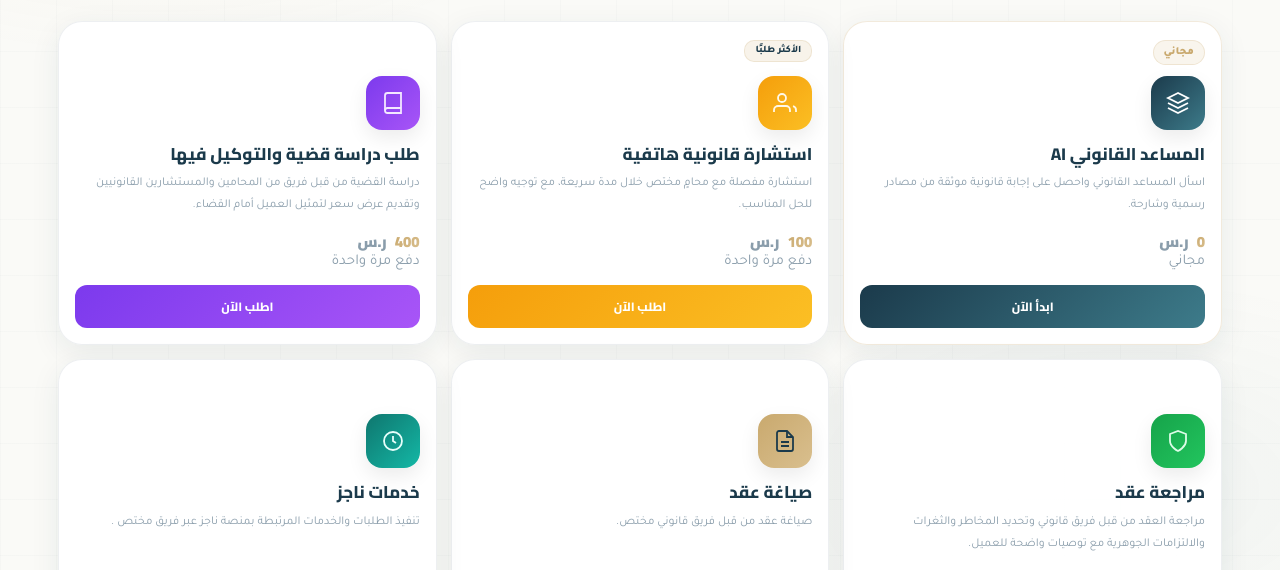
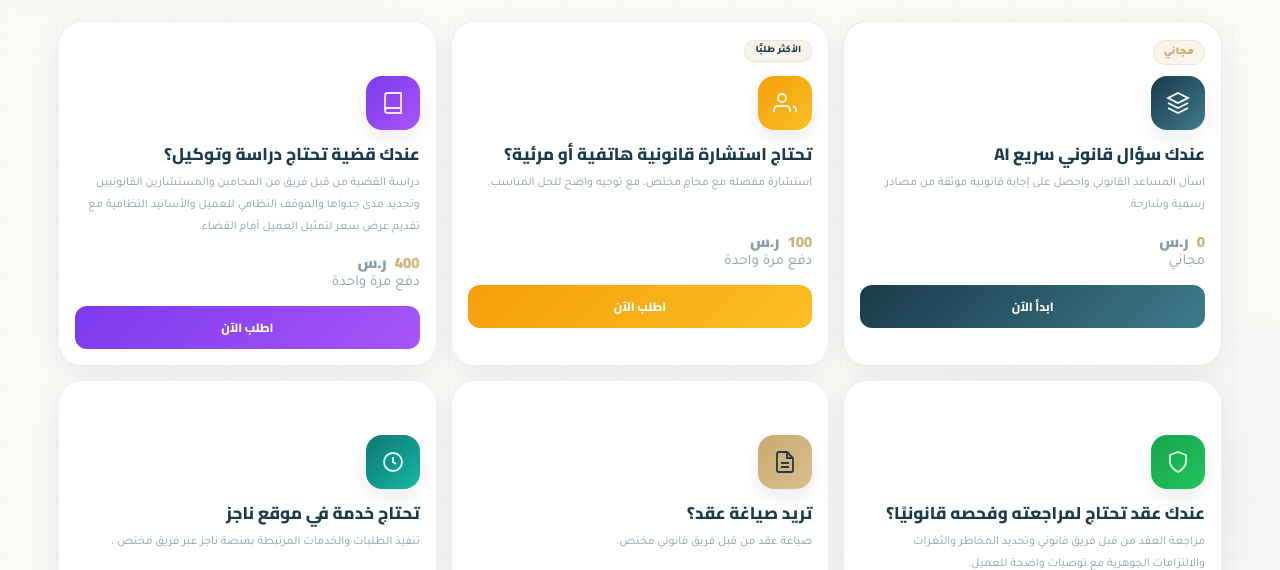
Before and after one commit to ka89801-source/araf-site-main, a website: page services.html in a window 1280 px wide. Shown: the part 229-799 px from the top of the page. Drawn offline with Linux system fonts and the light colour scheme.

Commit message:
Update services.html

```diff
--- a/services.html
+++ b/services.html
@@ -1025,7 +1025,7 @@
     </svg>
   </div>
 
-  <div class="service-title">المساعد القانوني AI</div>
+  <div class="service-title">عندك سؤال قانوني سريع AI</div>
 
   <div class="service-desc">
     اسأل المساعد القانوني واحصل على إجابة قانونية موثقة من مصادر رسمية وشارحة.
@@ -1053,8 +1053,8 @@
             <path d="M23 21v-2a4 4 0 0 0-3-3.87"/>
           </svg>
         </div>
-        <div class="service-title">استشارة قانونية هاتفية</div>
-        <div class="service-desc">استشارة مفصلة مع محامٍ مختص خلال مدة سريعة، مع توجيه واضح للحل المناسب.</div>
+        <div class="service-title">تحتاج استشارة قانونية هاتفية أو مرئية؟</div>
+        <div class="service-desc">استشارة مفصلة مع محامٍ مختص، مع توجيه واضح للحل المناسب.</div>
         <div class="card-footer">
           <div class="price">
             <div class="price-line"><span class="price-number">100</span><span class="price-currency">ر.س</span></div>
@@ -1072,8 +1072,8 @@
             <path d="M6.5 2H20v20H6.5A2.5 2.5 0 0 1 4 19.5v-15A2.5 2.5 0 0 1 6.5 2z"/>
           </svg>
         </div>
-        <div class="service-title">طلب دراسة قضية والتوكيل فيها</div>
-        <div class="service-desc">دراسة القضية من قبل فريق من المحامين والمستشارين القانونيين وتقديم عرض سعر لتمثيل العميل أمام القضاء.</div>
+        <div class="service-title">عندك قضية تحتاج دراسة وتوكيل؟</div>
+        <div class="service-desc">دراسة القضية من قبل فريق من المحامين والمستشارين القانونيين وتحديد مدى جدواها والموقف النظامي للعميل والأسانيد النظامية مع تقديم عرض سعر لتمثيل العميل أمام القضاء.</div>
         <div class="card-footer">
           <div class="price">
             <div class="price-line"><span class="price-number">400</span><span class="price-currency">ر.س</span></div>
@@ -1089,7 +1089,7 @@
             <path d="M12 22s8-4 8-10V5l-8-3-8 3v7c0 6 8 10 8 10z"/>
           </svg>
         </div>
-        <div class="service-title">مراجعة عقد</div>
+        <div class="service-title">عندك عقد تحتاج لمراجعته وفحصه قانونيًا؟</div>
         <div class="service-desc"> مراجعة العقد من قبل فريق قانوني وتحديد المخاطر والثغرات والالتزامات الجوهرية مع توصيات واضحة للعميل.</div>
         <div class="card-footer">
           <div class="price">
@@ -1110,7 +1110,7 @@
             <line x1="16" y1="17" x2="8" y2="17"/>
           </svg>
         </div>
-        <div class="service-title">صياغة عقد</div>
+        <div class="service-title">تريد صياغة عقد؟</div>
         <div class="service-desc">صياغة عقد من قبل فريق قانوني مختص.</div>
         <div class="card-footer">
           <div class="price">
@@ -1129,7 +1129,7 @@
             <path d="M12 7v5l3 2"></path>
           </svg>
         </div>
-        <div class="service-title">خدمات ناجز</div>
+        <div class="service-title">تحتاج خدمة في موقع ناجز</div>
         <div class="service-desc">تنفيذ الطلبات والخدمات المرتبطة بمنصة ناجز عبر فريق مختص .</div>
         <div class="card-footer">
           <div class="price">
@@ -1148,7 +1148,7 @@
             <path d="M9 9h6M9 13h6M9 17h4"/>
           </svg>
         </div>
-        <div class="service-title">إعداد مذكرة قانونية</div>
+        <div class="service-title">تحتاج مذكرة قانونية في قضيتك؟</div>
         <div class="service-desc">إعداد مذكرة قانونية احترافية من قبل فريق قانوني مختص مكون من محامين بصياغة واضحة ومنهجية مناسبة لطبيعة النزاع أو الطلب.</div>
         <div class="card-footer">
           <div class="price">
```
